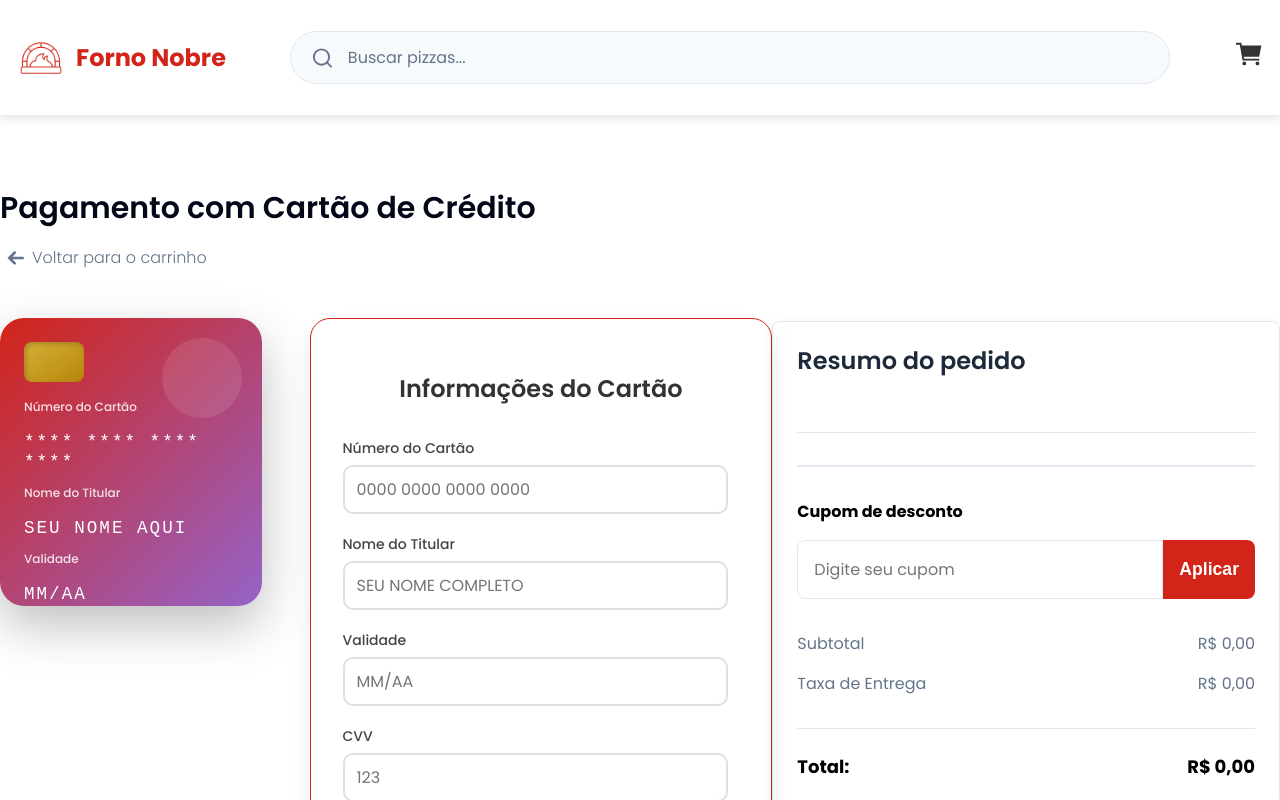
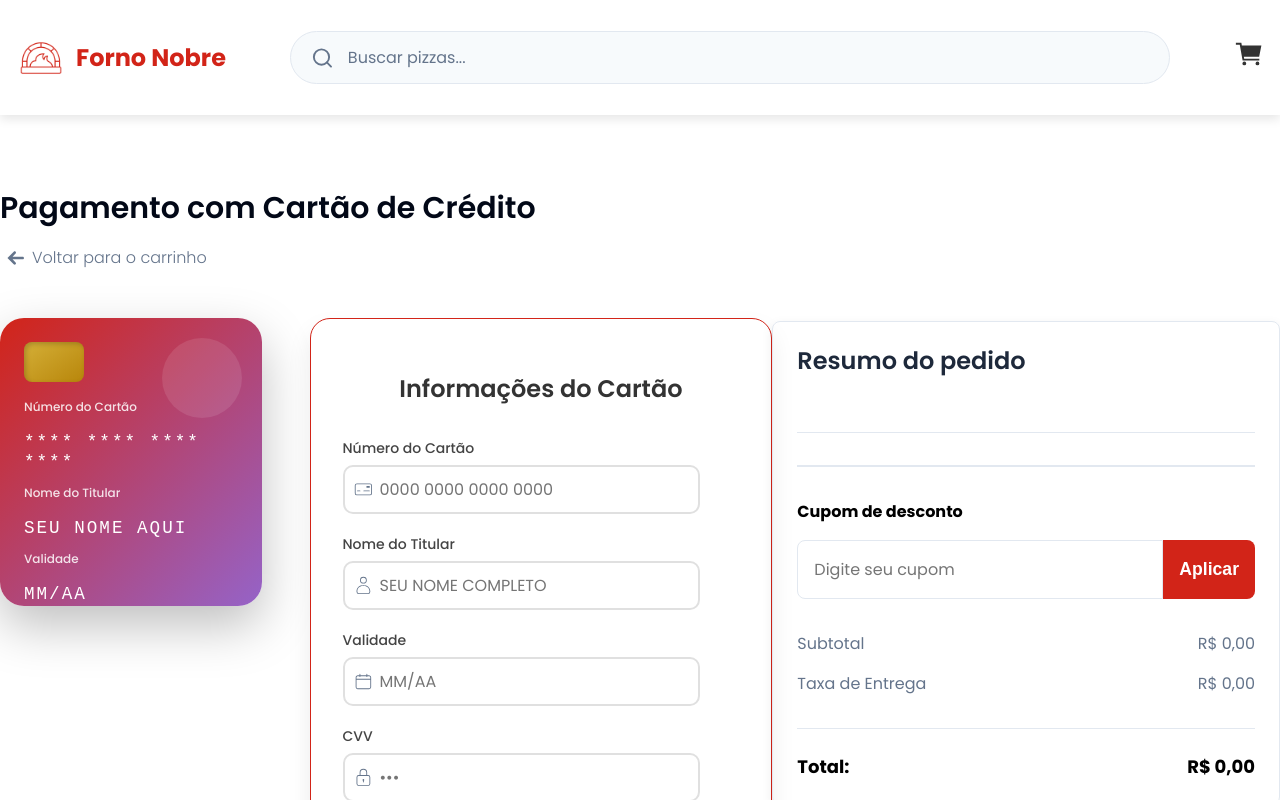
Before and after one commit to GGhiaroni/forno-nobre, a React (Vite) app: page /dados-cartao in a window 1280 px wide. Shown: the top 800 px of the page. Built offline with nearby package versions, Linux system fonts and the light colour scheme.

Commit message:
adicionando icones dentro dos inputs de cartao de credito

```diff
--- a/src/Componentes/DadosCartao/index.jsx
+++ b/src/Componentes/DadosCartao/index.jsx
@@ -1,5 +1,6 @@
 import { motion } from "framer-motion";
 import React, { useState } from "react";
+import { CiCalendar, CiCreditCard2, CiLock, CiUser } from "react-icons/ci";
 import { TiArrowLeft } from "react-icons/ti";
 import { Link, useNavigate } from "react-router-dom";
 import styled from "styled-components";
@@ -246,6 +247,45 @@ const TextoErro = styled.span`
   margin-top: 0.3rem;
 `;
 
+const InputComIconeContainer = styled.div`
+  position: relative;
+  display: flex;
+  align-items: center;
+  width: 90%;
+`;
+
+const IconeCartaoDeCredito = styled(CiCreditCard2)`
+  position: absolute;
+  left: 10px;
+  font-size: 1.3rem;
+  color: var(--cor-cinza-medio);
+`;
+
+const IconeUsuario = styled(CiUser)`
+  position: absolute;
+  left: 10px;
+  font-size: 1.3rem;
+  color: var(--cor-cinza-medio);
+`;
+
+const IconeCalendario = styled(CiCalendar)`
+  position: absolute;
+  left: 10px;
+  font-size: 1.3rem;
+  color: var(--cor-cinza-medio);
+`;
+
+const IconeCadeadoEstilizado = styled(CiLock)`
+  position: absolute;
+  left: 10px;
+  font-size: 1.3rem;
+  color: var(--cor-cinza-medio);
+`;
+
+const CampoInputComPadding = styled(CampoInput)`
+  padding-left: 35px;
+`;
+
 const DadosCartao = () => {
   const [numero, setNumero] = useState("");
   const [nome, setNome] = useState("");
@@ -348,7 +388,9 @@ const DadosCartao = () => {
           <TituloFormulario>Informações do Cartão</TituloFormulario>
           <GrupoCampo>
             <Label>Número do Cartão</Label>
-            <CampoInput
+            <InputComIconeContainer>
+              <IconeCartaoDeCredito />
+              <CampoInputComPadding
                 type="text"
                 maxLength={19}
                 onFocus={() => setVirado(false)}
@@ -356,15 +398,19 @@ const DadosCartao = () => {
                 onChange={(e) => {
                   const value = formatarNumeroCartao(e.target.value);
                   setNumero(value);
+                  setErroNumeroCartao("");
                 }}
                 placeholder="0000 0000 0000 0000"
               />
+            </InputComIconeContainer>
             {erroNumeroCartao && <TextoErro>{erroNumeroCartao}</TextoErro>}
           </GrupoCampo>
 
           <GrupoCampo>
             <Label>Nome do Titular</Label>
-            <CampoInput
+            <InputComIconeContainer>
+              <IconeUsuario />
+              <CampoInputComPadding
                 type="text"
                 onFocus={() => setVirado(false)}
                 value={nome}
@@ -373,15 +419,21 @@ const DadosCartao = () => {
                     .replace(/[^A-Za-zÀ-ÿ\s]/g, "")
                     .slice(0, 26);
                   setNome(value);
+                  if (value.trim().length >= 15) {
+                    setErroNomeTitular("");
+                  }
                 }}
                 placeholder="Seu nome completo"
               />
+            </InputComIconeContainer>
             {erroNomeTitular && <TextoErro>{erroNomeTitular}</TextoErro>}
           </GrupoCampo>
 
           <GrupoCampo>
             <Label>Validade</Label>
-            <CampoInput
+            <InputComIconeContainer>
+              <IconeCalendario />
+              <CampoInputComPadding
                 type="text"
                 maxLength={5}
                 onFocus={() => setVirado(false)}
@@ -389,16 +441,20 @@ const DadosCartao = () => {
                 onChange={(e) => {
                   const value = formatarValidade(e.target.value);
                   setValidade(value);
+                  setErroValidade("");
                 }}
                 placeholder="MM/AA"
               />
+            </InputComIconeContainer>
             {erroValidade && <TextoErro>{erroValidade}</TextoErro>}
           </GrupoCampo>
 
           <GrupoCampo>
             <Label>CVV</Label>
-            <CampoInput
-              type="text"
+            <InputComIconeContainer>
+              <IconeCadeadoEstilizado />
+              <CampoInputComPadding
+                type="password"
                 maxLength={3}
                 onFocus={() => setVirado(true)}
                 onBlur={() => setVirado(false)}
@@ -406,9 +462,11 @@ const DadosCartao = () => {
                 onChange={(e) => {
                   const value = e.target.value.replace(/\D/g, "").slice(0, 3);
                   setCvv(value);
+                  setErroCvv("");
                 }}
-              placeholder="123"
+                placeholder="•••"
               />
+            </InputComIconeContainer>
             {erroCvv && <TextoErro>{erroCvv}</TextoErro>}
           </GrupoCampo>
           <BotaoFinalizar type="submit">Finalizar Pagamento</BotaoFinalizar>
```
Lines whose indentation alone changed are shown as unchanged.
